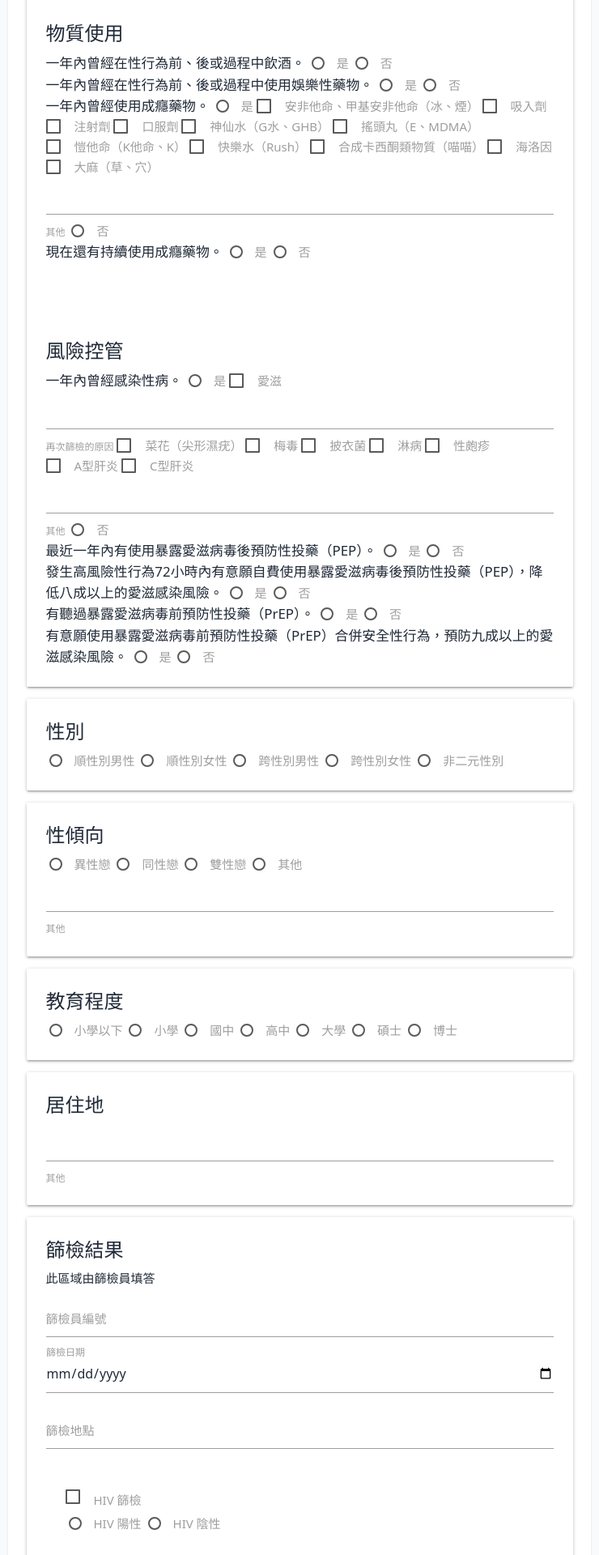
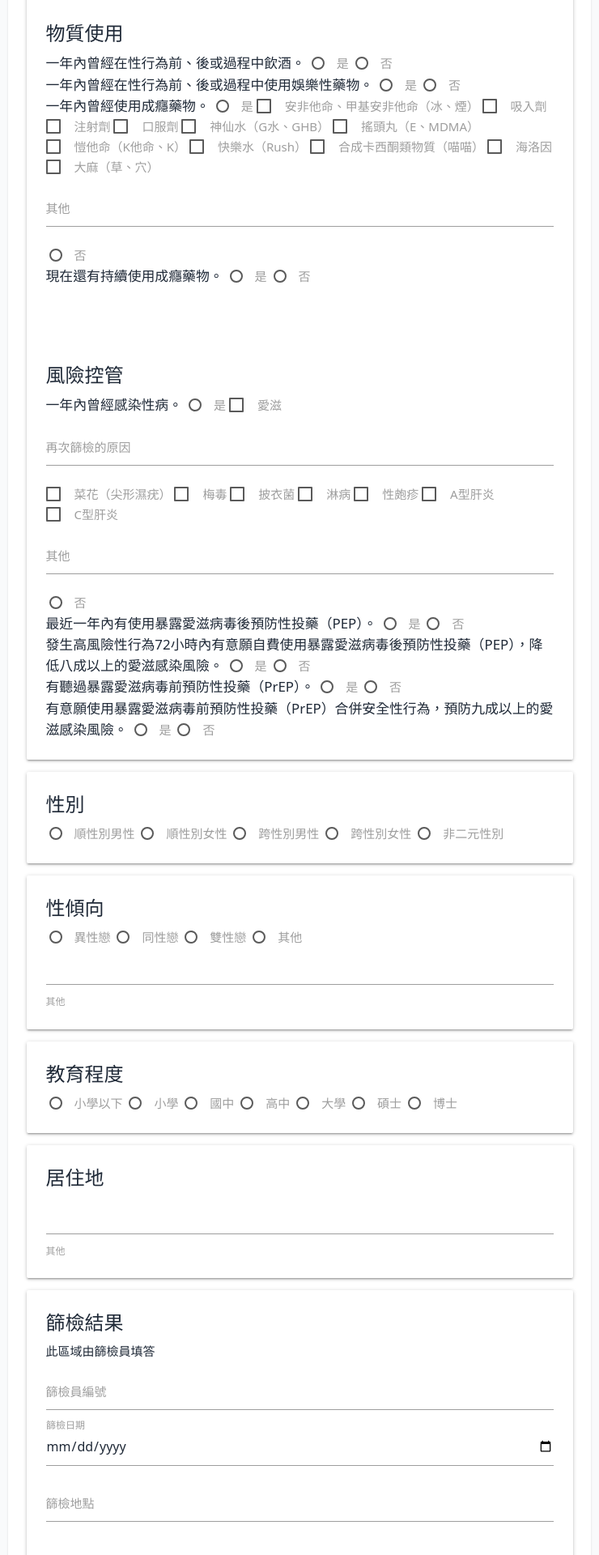
Before and after one commit to Gisneyland/Gisneyland.github.io, a Jekyll site: the page built from hiva/index.html, in a window 1280 px wide. Shown: the part 1034-2954 px from the top of the page at 81% size, without its empty margins (270-1010 px from the left). Built offline with Jekyll 4.4.1, drawn with Linux system fonts in a browser that asks for light colours; nearby versions of some CDN libraries.

Commit message:
Update risk.html

```diff
--- a/_includes/questionnaire/risk.html
+++ b/_includes/questionnaire/risk.html
@@ -72,7 +72,10 @@
             <label><input type="checkbox" name="drug_mephedrone" /><span data-i18n="drug_mephedrone">合成卡西酮類物質（喵喵）</span></label>
             <label><input type="checkbox" name="drug_heroin" /><span data-i18n="drug_heroin">海洛因</span></label>
             <label><input type="checkbox" name="drug_weed" /><span data-i18n="drug_weed">大麻（草、穴）</span></label>
-            <label for="drug_others"><input type="text" name="drug_others" id="drug_others" /><span data-i18n="drug_others">其他</span></label>
+              <div class="input-field">
+                <input type="text" name="drug_others" id="drug_others">
+                <label for="drug_others" data-i18n="drug_others">其他</label>
+              </div>
           <label><input type="radio" name="usage_drug" /><span data-i18n="false">否</span></label>
         </p>
         <p>
@@ -87,7 +90,10 @@
           <span class="text-lg" data-i18n="frequency_std">一年內曾經<span class="text-underline">感染性病</span>。</span>
           <label><input type="radio" name="frequency_std" /><span data-i18n="true">是</span></label>
             <label><input type="checkbox" name="std_aids" /><span data-i18n="std_aids">愛滋</span></label>
-              <label><input type="text" name="std_aids_reason" /><span data-i18n="std_aids_reason">再次篩檢的原因</span></label>
+              <div class="input-field">
+                  <input type="text" name="std_others" id="std_aids_reason">
+                  <label for="std_aids_reason" data-i18n="std_aids_reason">再次篩檢的原因</label>
+              </div>
             <label><input type="checkbox" name="std_genital_warts" /><span data-i18n="std_genital_warts">菜花（尖形濕疣）</span></label>
             <label><input type="checkbox" name="std_syphilis" /><span data-i18n="std_syphilis">梅毒</span></label>
             <label><input type="checkbox" name="std_chlamydia" /><span data-i18n="std_chlamydia">披衣菌</span></label>
@@ -95,7 +101,10 @@
             <label><input type="checkbox" name="std_genital_herpes" /><span data-i18n="std_genital_herpes">性皰疹</span></label>
             <label><input type="checkbox" name="std_hepatitis_a" /><span data-i18n="std_hepatitis_a">A型肝炎</span></label>
             <label><input type="checkbox" name="std_hepatitis_c" /><span data-i18n="std_hepatitis_c">C型肝炎</span></label>
-            <label><input type="text" name="std_others" /><span data-i18n="std_others">其他</span></label>
+              <div class="input-field">
+                  <input type="text" name="std_others" id="std_others">
+                  <label for="std_others" data-i18n="std_others">其他</label>
+              </div>
           <label><input type="radio" name="frequency_std" /><span data-i18n="false">否</span></label>
         </p>
         <p>
```
